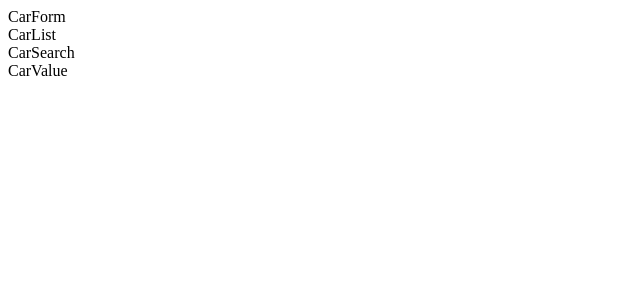
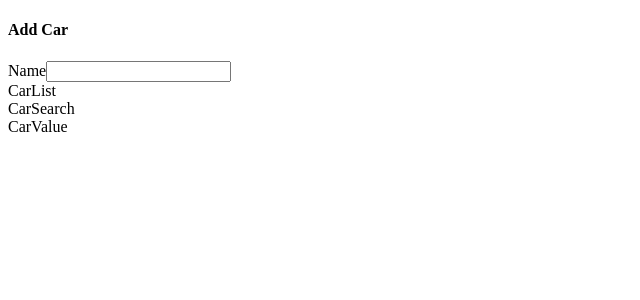
Before and after one commit to mirkiy/cars, a React (Create React App) app: page / in a window 1280 px wide. Shown: the top 300 px of the page, without its empty margins (0-640 px from the left). Built offline with nearby package versions, Linux system fonts and the light colour scheme.

Commit message:
form values to update state

```diff
--- a/src/components/CarForm.js
+++ b/src/components/CarForm.js
@@ -1,5 +1,33 @@
+import { useDispatch, useSelector } from 'react-redux';
+import { changeName } from '../store';
+
 function CarForm() {
-  return <div>CarForm</div>;
+  const dispatch = useDispatch();
+  const name = useSelector((state) => {
+    return state.form.name;
+  });
+
+  const handleNameChange = (event) => {
+    dispatch(changeName(event.target.value));
+  };
+
+  return (
+    <div className="car-form panel">
+      <h4 className="subtitle is-3"> Add Car</h4>
+      <form>
+        <div className="field-group">
+          <div className="field">
+            <label className="label">Name</label>
+            <input
+              className="input is-expanded"
+              value={name}
+              onChange={handleNameChange}
+            />
+          </div>
+        </div>
+      </form>
+    </div>
+  );
 }
 
 export default CarForm;
```
